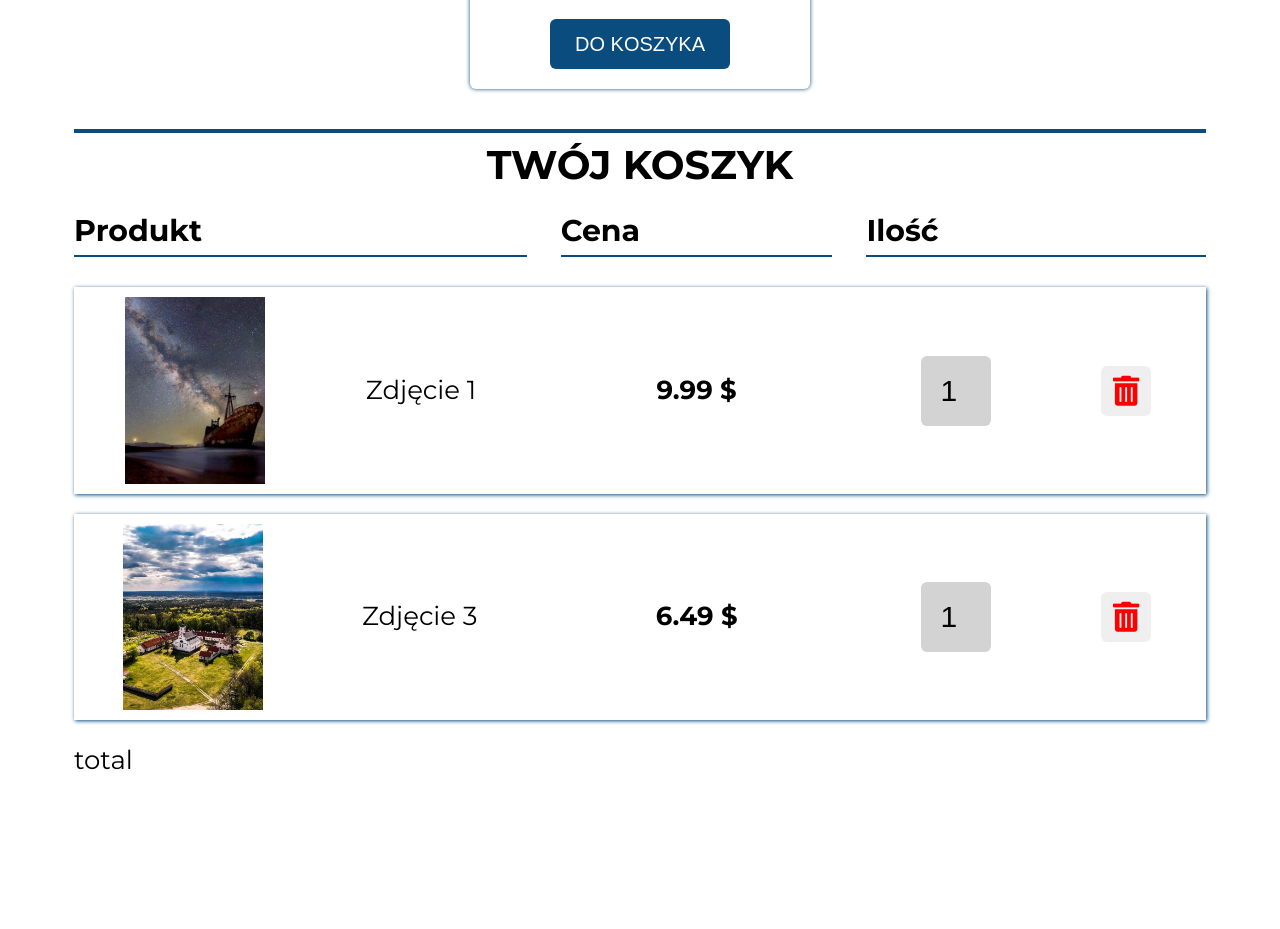
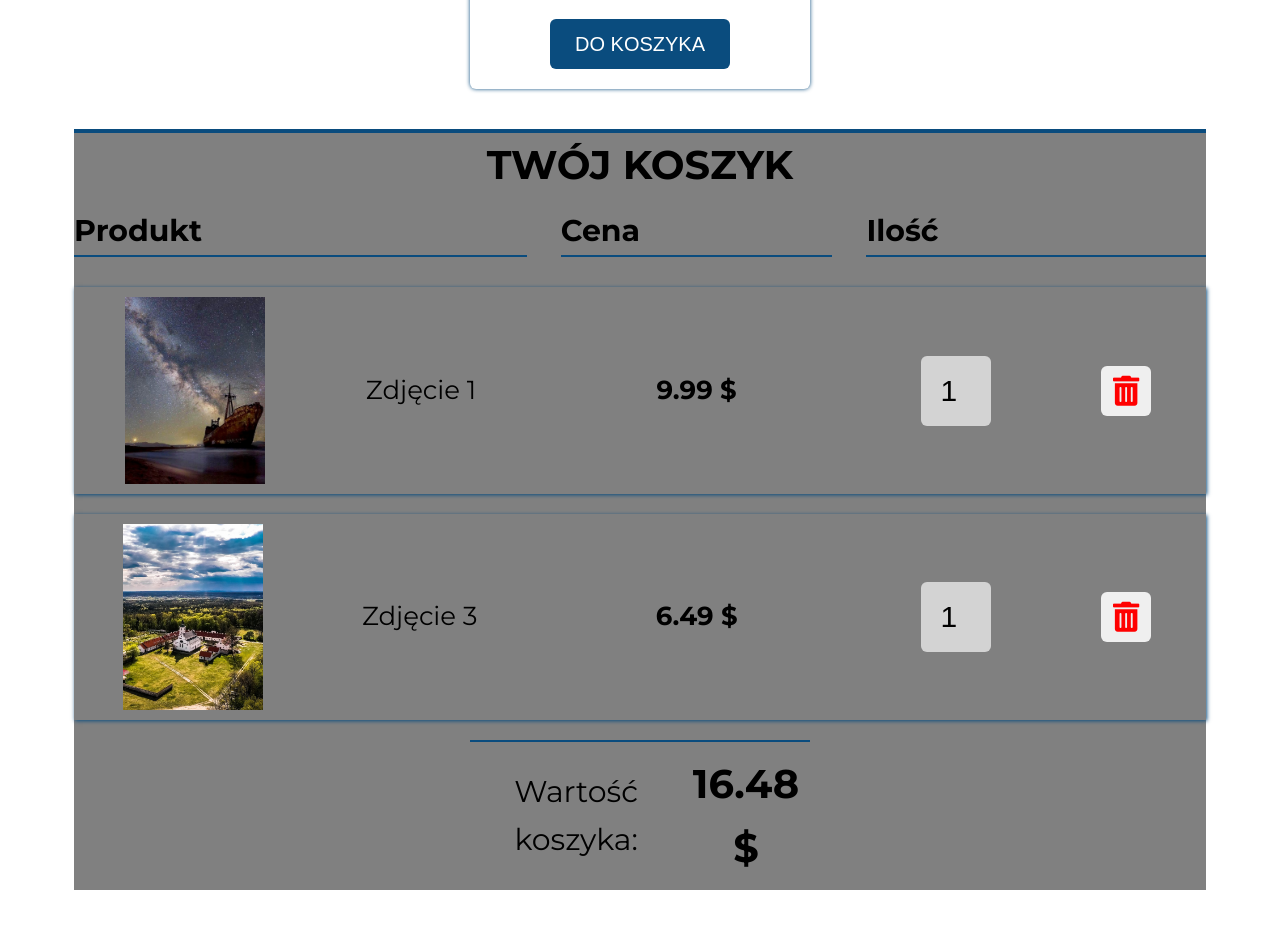
Before and after one commit to Zyar3k/picture_shop, a website: page store.html in a window 1280 px wide. Shown: the part 3290-4219 px from the top of the page. Before the commit the page ends 4132 px from the top, so only its background shows below. Drawn offline with Linux system fonts and the light colour scheme.

Commit message:
Add section total in cart

```diff
--- a/sass/style.scss
+++ b/sass/style.scss
@@ -206,6 +206,7 @@ article#store {
   .cart {
     border-top: 4px solid $color-blue;
     font-size: 26px;
+    background: grey;
 
     h1 {
         text-align: center;
@@ -311,10 +312,29 @@ article#store {
       }
     }
 
+    .totalPriceSection {
+      font-size: 30px;
+      margin: 0 auto;
+      display: flex;
+      justify-content: space-evenly;
+      align-items: center;
+      text-align: center;
+      width: 30%;
+      border-top: 2px solid $color-blue;
+      padding: 10px;
+
+      .totalTitle {
+        margin-right: 20px;
+      }
+
+      .totalPrice {
+        font-size: 40px;
+        font-weight: bold;
+      }
+    }
 
     img {
       width: 140px;
     }
-
   }
 }
--- a/store.html
+++ b/store.html
@@ -249,10 +249,6 @@
 				</div>
 
 
-
-
-
-
 			</div>
 
 			<div class="cart">
@@ -303,9 +299,9 @@
 
 				</div>
 
-				<div>
-					total
-					<div class="totalPrice"></div>
+				<div class="totalPriceSection">
+					<div class="totalTitle">Wartość koszyka:</div>
+					<div class="totalPrice">16.48 $</div>
 				</div>
 
 			</div>
```
Also changed, not shown: css/style.css, 1 other file.
